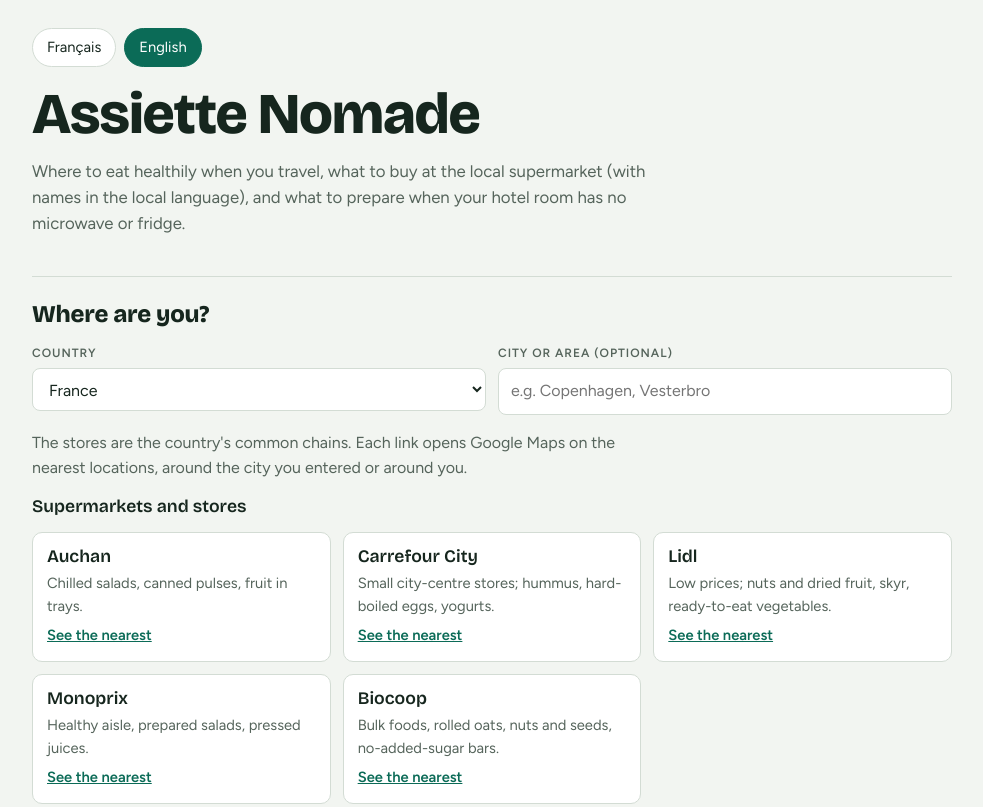
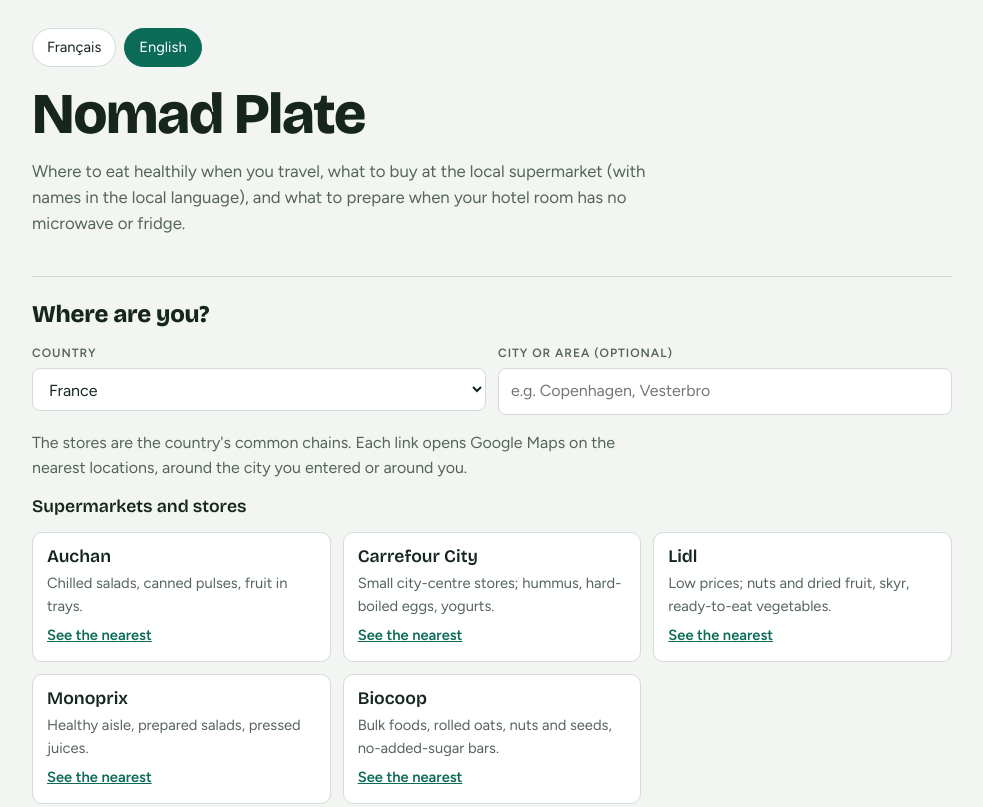
Before and after one commit to tommyjechoux-beep/nomade, a plain HTML site: page index.html in a window 1280 px wide. Shown: the top 807 px of the page, without its empty margins (148-1131 px from the left). Drawn offline with nearby package versions, Linux system fonts and the light colour scheme.

Commit message:
Nom anglais : Nomad Plate
Le titre de la page et l'onglet suivent la langue (Assiette Nomade / Nomad Plate).

Co-Authored-By: Claude Sonnet 5.5 <noreply@anthropic.com>
Claude-Session: https://claude.ai/code/session_01RmV2VLctfCCHAyu49ofjch

```diff
--- a/index.html
+++ b/index.html
@@ -119,7 +119,7 @@ select.mini{width:auto;max-width:150px;padding:4px 8px;font-size:.85rem}
 <div class="wrap">
   <header>
     <div class="langbar" role="group" aria-label="Langue / Language"><button type="button" class="chip" data-lang="fr" aria-pressed="true">Français</button><button type="button" class="chip" data-lang="en" aria-pressed="false">English</button></div>
-    <h1>Assiette Nomade</h1>
+    <h1 data-i18n="name">Assiette Nomade</h1>
     <p class="lead" data-i18n="lead">Où manger sainement quand on voyage, quoi acheter au supermarché du coin (avec les noms dans la langue locale), et quoi préparer quand la chambre d'hôtel n'a ni micro-ondes ni frigo.</p>
   </header>
 
@@ -586,6 +586,7 @@ var SD_EN={
  "Cherchez les rayons fruits, conserves et produits frais.":"Look for the fruit, canned goods and chilled aisles."
 };
 var D={
+ name:["Assiette Nomade","Nomad Plate"],
  desc:["Trouvez où manger sainement en voyage : magasins proches, noms des produits dans la langue locale, idées de repas selon l'équipement de la chambre.","Find where to eat healthily while travelling: nearby stores, product names in the local language, meal ideas based on your room's equipment."],
  lead:["Où manger sainement quand on voyage, quoi acheter au supermarché du coin (avec les noms dans la langue locale), et quoi préparer quand la chambre d'hôtel n'a ni micro-ondes ni frigo.","Where to eat healthily when you travel, what to buy at the local supermarket (with names in the local language), and what to prepare when your hotel room has no microwave or fridge."],
  where:["Où êtes-vous ?","Where are you?"],
@@ -1029,6 +1030,8 @@ function applyLang(){
   document.querySelectorAll("[data-i18n-ph]").forEach(function(el){el.placeholder=T(el.getAttribute("data-i18n-ph"))});
   document.querySelectorAll("[data-i18n-aria]").forEach(function(el){el.setAttribute("aria-label",T(el.getAttribute("data-i18n-aria")))});
   var md=document.querySelector('meta[name="description"]');if(md)md.setAttribute("content",T("desc"));
+  document.title=T("name");
+  var at=document.querySelector('meta[name="apple-mobile-web-app-title"]');if(at)at.setAttribute("content",lang==="en"?"Nomad Plate":"Nomade");
   document.querySelectorAll("[data-lang]").forEach(function(b){b.setAttribute("aria-pressed",b.getAttribute("data-lang")===lang?"true":"false")});
   fillCountries();
   renderAll();
```
